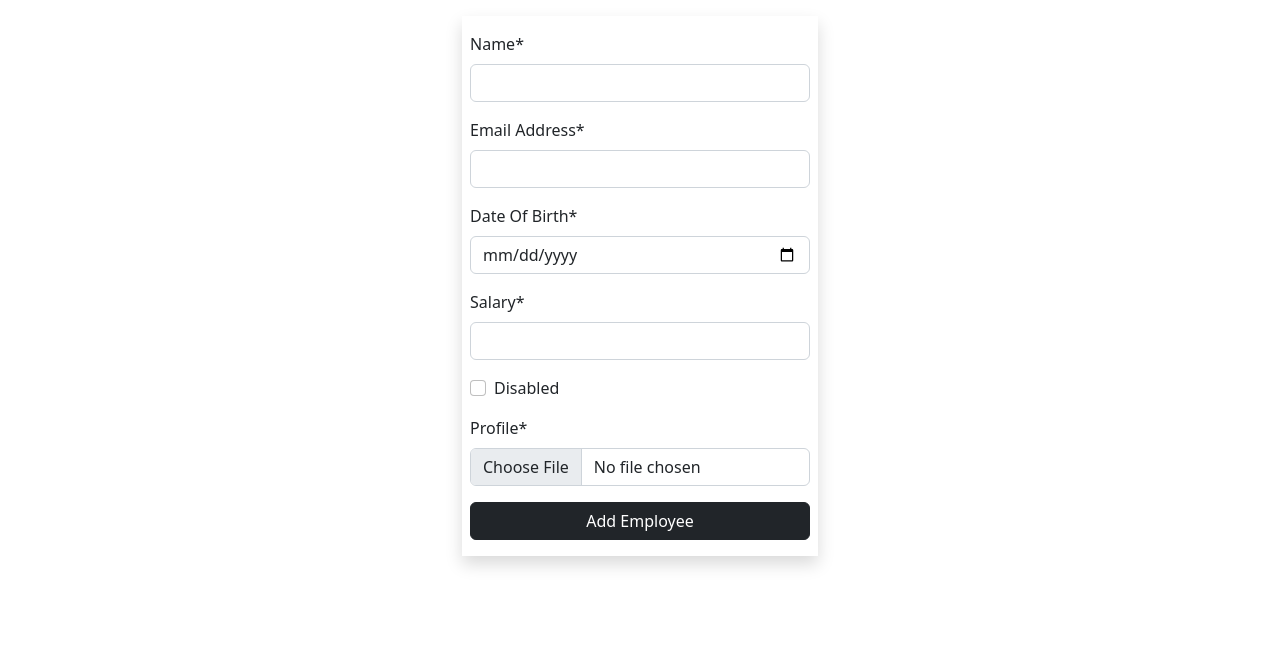
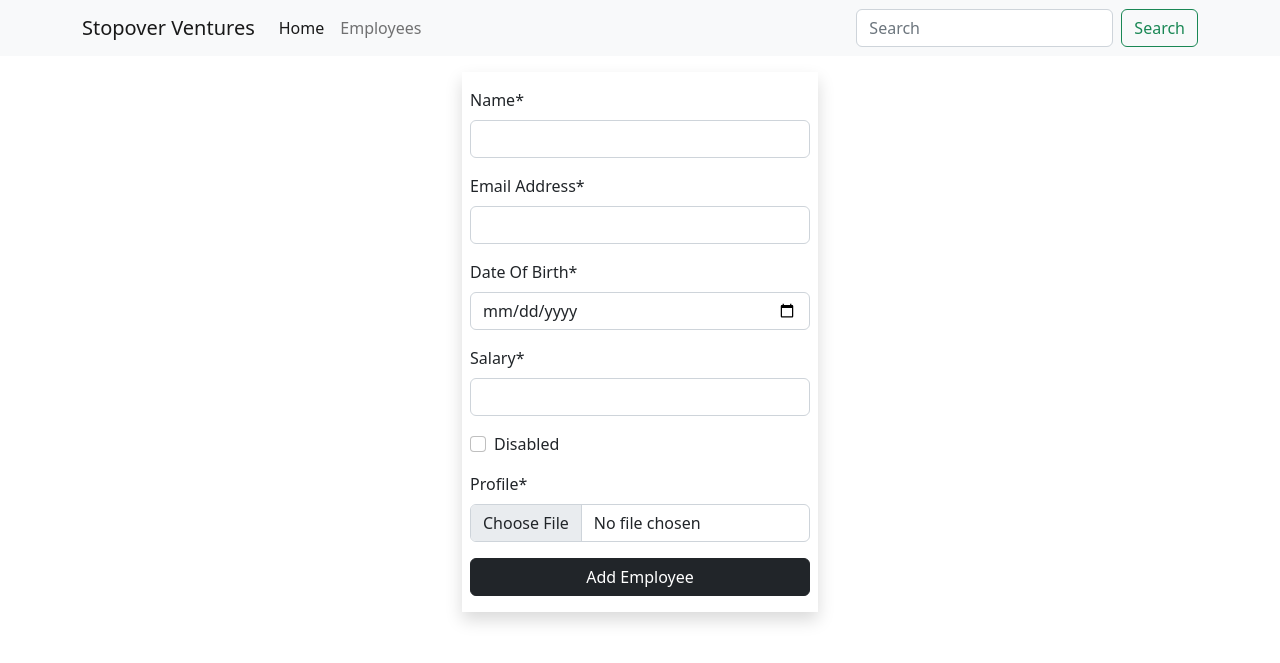
Before and after one commit to developerkorir/Intro-to-python, a Django app: page / in a window 1280 px wide. Shown: the top 663 px of the page. Run offline with Django 4.2, Linux system fonts and the light colour scheme; some libraries are stand-ins or nearby versions.

Commit message:
Added Navbar

```diff
--- a/django_project_three/templates/all_employees.html
+++ b/django_project_three/templates/all_employees.html
@@ -6,6 +6,7 @@
 {% endblock %}
 
 {% block content %}
+	{% include 'navbar.html' %}
 	<div class="container">
 	<div class="row justify-content-center">
 		<div class="col-sm-7">
--- a/django_project_three/templates/employee.html
+++ b/django_project_three/templates/employee.html
@@ -6,6 +6,7 @@
 {% endblock %}
 
 {% block content %}
+	{% include 'navbar.html' %}
 	<div class="container">
 	<div class="row justify-content-center">
 		<div class="col-sm-4">
--- a/django_project_three/templates/employee_details.html
+++ b/django_project_three/templates/employee_details.html
@@ -6,6 +6,7 @@
 {% endblock %}
 
 {% block content %}
+	{% include 'navbar.html' %}
 	<div class="container">
 	<div class="row justify-content-center">
 		<div class="col-sm-5">
--- /dev/null
+++ b/django_project_three/templates/navbar.html
@@ -0,0 +1,22 @@
+<nav class="navbar sticky-top navbar-expand-lg bg-light">
+  <div class="container">
+    <a class="navbar-brand" href="{% url 'home' %}">Stopover Ventures</a>
+    <button class="navbar-toggler" type="button" data-bs-toggle="collapse" data-bs-target="#navbarTogglerDemo02" aria-controls="navbarTogglerDemo02" aria-expanded="false" aria-label="Toggle navigation">
+      <span class="navbar-toggler-icon"></span>
+    </button>
+    <div class="collapse navbar-collapse" id="navbarTogglerDemo02">
+      <ul class="navbar-nav me-auto mb-2 mb-lg-0">
+        <li class="nav-item">
+          <a class="nav-link active" aria-current="page" href="{% url 'home' %}">Home</a>
+        </li>
+        <li class="nav-item">
+          <a class="nav-link" href="{% url 'all' %}">Employees</a>
+        </li>
+      </ul>
+      <form class="d-flex" role="search">
+        <input class="form-control me-2" type="search" placeholder="Search" aria-label="Search">
+        <button class="btn btn-outline-success" type="submit">Search</button>
+      </form>
+    </div>
+  </div>
+</nav>
```
